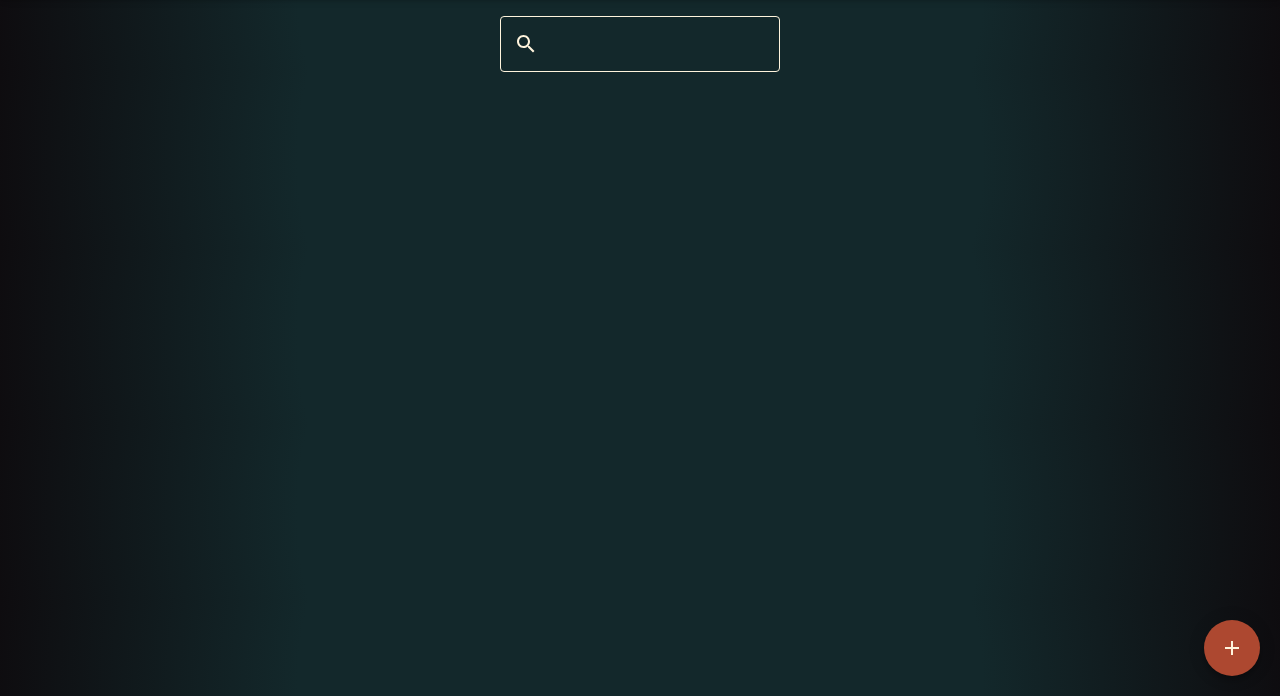
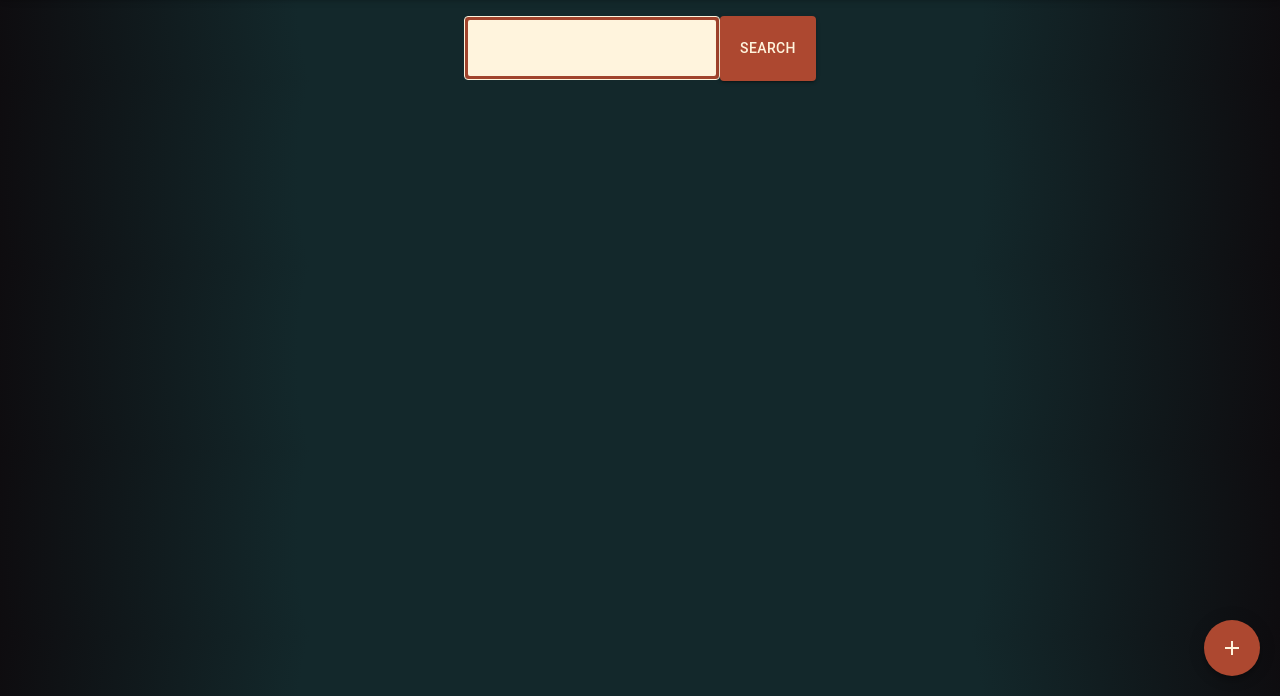
Before and after one commit to travisjhuss/movie-collection, a React app: page /#/search in a window 1280 px wide. Shown: the part 104-800 px from the top of the page. Built offline with nearby package versions, Linux system fonts and the light colour scheme.

Commit message:
search field and button styled

```diff
--- a/src/components/AddMovie/AddMovie.jsx
+++ b/src/components/AddMovie/AddMovie.jsx
@@ -10,20 +10,34 @@ import InputLabel from '@material-ui/core/InputLabel';
 import ListItemText from '@material-ui/core/ListItemText';
 import MenuItem from '@material-ui/core/MenuItem';
 import Input from '@material-ui/core/Input';
-import { createMuiTheme } from '@material-ui/core/styles';
-import { ThemeProvider } from '@material-ui/styles';
 import { useDispatch, useSelector } from 'react-redux';
+import  { makeStyles } from '@material-ui/core';
 import './AddMovie.css';
 
+const useStyles = makeStyles({
+    root: {
+    '& .MuiOutlinedInput-root': {
+        '& fieldset': {
+          borderColor: '#fff4dd',
+        },
+        '&:hover fieldset': {
+            border: '2px solid #fff4dd'
+          }
+    }},
+    select: {
+        '&:before': {
+            borderColor: '#fff4dd',
+        },
+        '&:after': {
+            borderColor: '#fff4dd',
+        }
+    },
+})
+
 function AddMovie({ handleClose }) {
-    // Custom theme for form
-    const theme = createMuiTheme({
-        palette: {
-            primary: {
-                main: '#fff4dd'
-            }
-        }
-    })
+
+    const classes = useStyles();
+
     // style to change background color
     const styleForm = {
         backgroundColor: '#a0432c',
@@ -78,12 +92,13 @@ function AddMovie({ handleClose }) {
     // console.log('genreNames:', genreNames);
     return (
         <div style={styleForm}>
-            <ThemeProvider theme={theme}>
                 <DialogTitle>
                     <div id="form-head">Add Movie...</div>
                 </DialogTitle>
                 <DialogContent>
                     <TextField
+                        className={classes.root}
+                        color='primary'
                         margin="dense"
                         id="title-input"
                         label="Movie Title"
@@ -93,6 +108,8 @@ function AddMovie({ handleClose }) {
                     />
                     <br />
                     <TextField
+                        className={classes.root}
+                        color='primary'
                         margin="dense"
                         id="poster-url-input"
                         label="Movie Poster URL"
@@ -102,6 +119,8 @@ function AddMovie({ handleClose }) {
                     />
                     <br />
                     <TextField
+                        className={classes.root}
+                        color='primary'
                         margin="dense"
                         id="description-input"
                         label="Description"
@@ -116,6 +135,8 @@ function AddMovie({ handleClose }) {
                     <InputLabel id="genre-checkbox-label">Genres</InputLabel>
                     {/* Dropdown borrowed from Material UI's website */}
                     <Select
+                        className={classes.select}
+                        color='primary'
                         labelId="genre-checkbox-label"
                         id="genre-checkbox-input"
                         variant="outlined"
@@ -141,7 +162,6 @@ function AddMovie({ handleClose }) {
                         Save
             </Button>
                 </DialogActions>
-            </ThemeProvider>
         </div>
     );
 } // end AddMovie
--- a/src/components/App/App.js
+++ b/src/components/App/App.js
@@ -11,6 +11,20 @@ import IconButton from '@material-ui/core/IconButton';
 import AppBar from '@material-ui/core/AppBar';
 import Dialog from '@material-ui/core/Dialog';
 import { useState } from 'react';
+import { createMuiTheme } from '@material-ui/core/styles';
+import { ThemeProvider } from '@material-ui/styles';
+
+const theme = createMuiTheme({
+  palette: {
+    primary: {
+      main: '#fff4dd'
+    },
+    secondary: {
+      main: '#ad4830'
+    }
+  }
+})
+
 
 function App() {
   // style to position add button
@@ -37,6 +51,7 @@ function App() {
 
   return (
     <div className="App">
+      <ThemeProvider theme={theme}>
         <Router>
           <AppBar id="header">
             <div id="app-name">the Travis Movie Database
@@ -76,6 +91,7 @@ function App() {
           </Fab>
 
         </Router>
+      </ThemeProvider>
     </div>
   );
 }
--- a/src/components/Search/Search.css
+++ b/src/components/Search/Search.css
@@ -1,8 +1,16 @@
 #search-field {
     margin-top: 120px;
-    color: #fff4dd;
+    /* color: #fff4dd; */
 }
 
-#search-icon {
+#search-icon, #search-text {
+    color: #a0432c;
+    background-color: #fff4dd;
+    border:  #a0432c 4px solid;
+    border-radius: 6px;
+}
+
+#search-submit {
     color: #fff4dd;
+    padding: 20px 20px;
 }
--- a/src/components/Search/Search.jsx
+++ b/src/components/Search/Search.jsx
@@ -1,6 +1,8 @@
 import InputAdornment from '@material-ui/core/InputAdornment';
-import { TextField, makeStyles, withStyles } from '@material-ui/core';
+import { TextField, makeStyles, Button } from '@material-ui/core';
 import SearchIcon from '@material-ui/icons/Search';
+import { useEffect, useState } from 'react';
+
 import './Search.css';
 
 const useStyles = makeStyles({
@@ -12,7 +14,8 @@ const useStyles = makeStyles({
             '&:hover fieldset': {
                 borderColor: ' #ad4830',
             }
-    }}
+        }
+    }
 })
 
 
@@ -21,19 +24,25 @@ function Search() {
 
     const classes = useStyles();
 
+    const [searchText, setSearchText] = useState('');
+
     return (
         <div id="search-field">
             <TextField
+                id="search-text"
                 className={classes.root}
                 variant="outlined"
-                InputProps={{
-                    startAdornment: (
-                        <InputAdornment position="start">
-                            <SearchIcon id="search-icon"/>
-                        </InputAdornment>
-                    ),
-                }}
+                color='secondary'
+                value={searchText}
+                onChange={(event) => setSearchText(event.target.value)}
             />
+            <Button
+                id="search-submit"
+                variant="contained"
+                color="secondary"
+            >
+                Search
+            </Button>
         </div>
     )
 }
```
Lines whose indentation alone changed are shown as unchanged.
